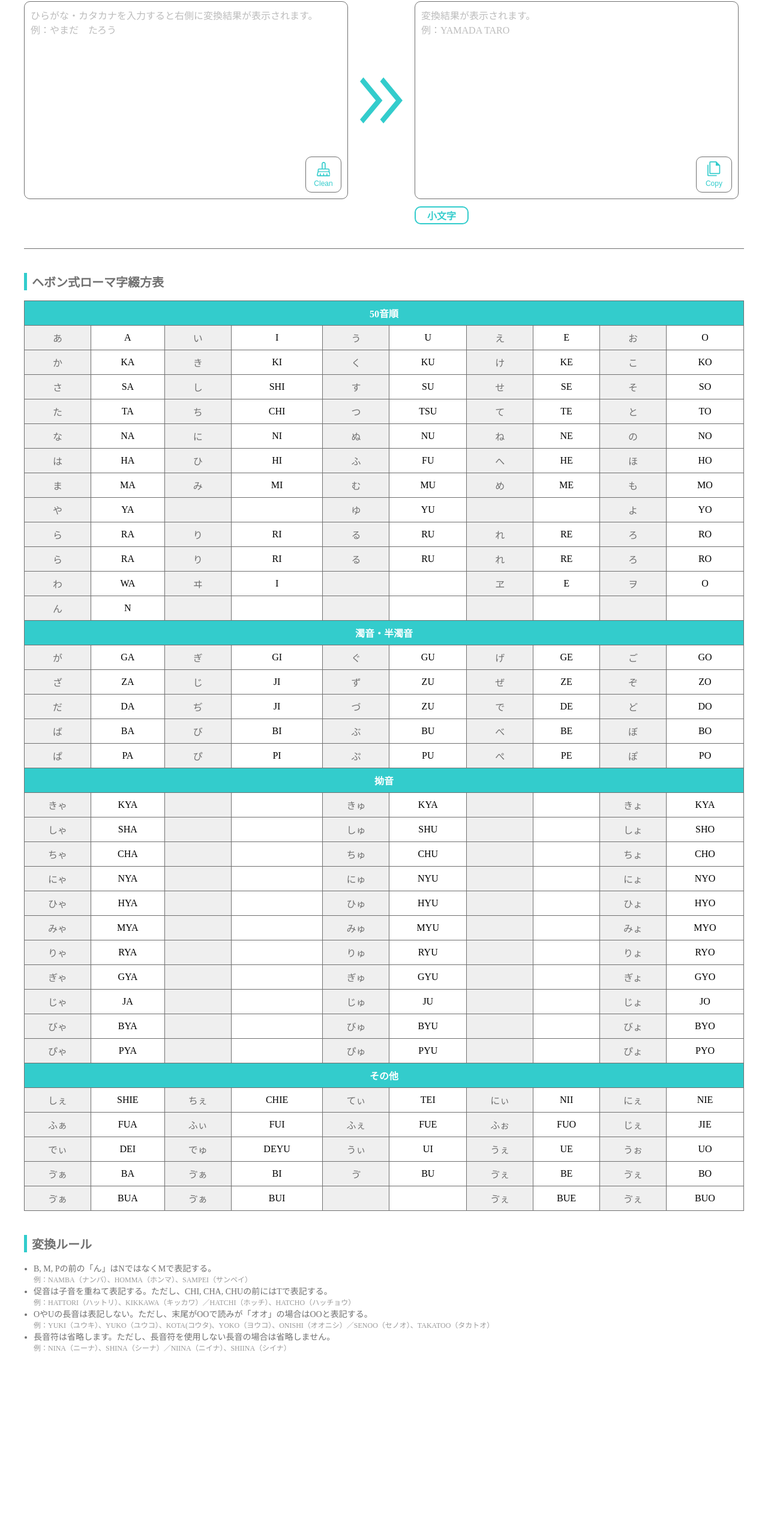
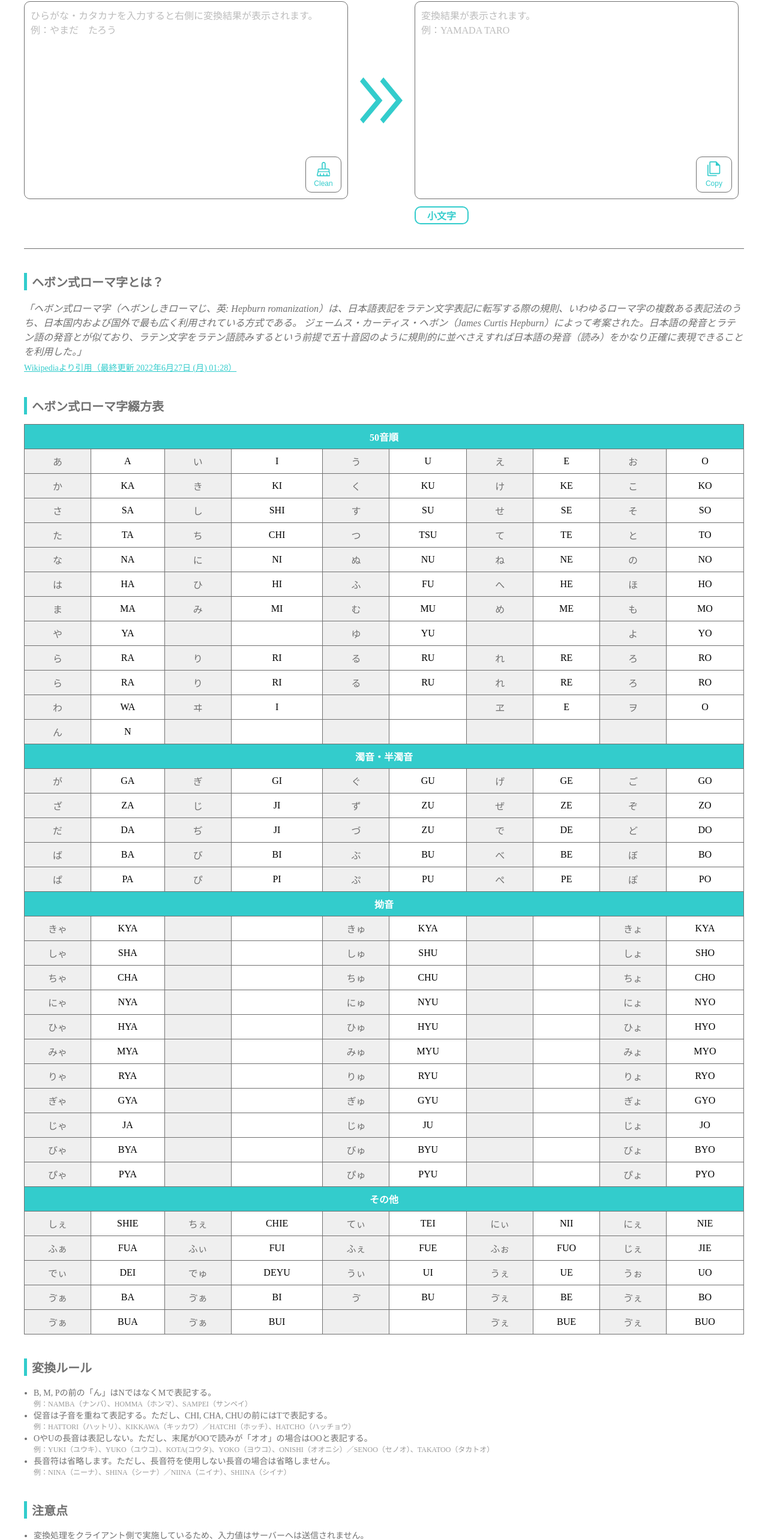
Before and after one commit to m1y474/hepburn-romanization, a React app: page / in a window 1280 px wide. Shown: the part 66-2632 px from the top of the page at 60% size. Before the commit the page ends 2336 px from the top, so only its background shows below. Built offline with nearby package versions, Linux system fonts and the light colour scheme.

Commit message:
AboutとNoteの追加

```diff
--- a/src/App.tsx
+++ b/src/App.tsx
@@ -9,6 +9,8 @@ import SpellingTable from "@components/SpellingTable";
 import Check from "@components/Check";
 import ReactGA from "react-ga4";
 import TranslateRule from "@components/TranslateRule";
+import Note from "@components/Note";
+import About from "@components/About";
 
 ReactGA.initialize("G-FB9FGN6TC8");
 ReactGA.send("pageview");
@@ -140,12 +142,20 @@ export default class App extends React.Component<React.FC, AppState> {
           </div>
         </div>
         <div className={styles.headingWrapper}>
+          <Heading text="ヘボン式ローマ字とは？" />
+          <About />
+        </div>
+        <div className={styles.headingWrapper}>
           <Heading text="ヘボン式ローマ字綴方表" />
           <SpellingTable />
         </div>
         <div className={styles.headingWrapper}>
           <Heading text="変換ルール" />
-<TranslateRule />
+          <TranslateRule />
+        </div>
+        <div className={styles.headingWrapper}>
+          <Heading text="注意点" />
+          <Note />
         </div>
       </div>
     );
--- /dev/null
+++ b/src/components/About.tsx
@@ -0,0 +1,22 @@
+import React from "react";
+import styles from "@styles/app.scss";
+
+export default class About extends React.Component {
+  render(): React.ReactNode {
+    return (
+      <>
+        <q className={styles.quote}>
+          ヘボン式ローマ字（ヘボンしきローマじ、英: Hepburn
+          romanization）は、日本語表記をラテン文字表記に転写する際の規則、いわゆるローマ字の複数ある表記法のうち、日本国内および国外で最も広く利用されている方式である。
+          ジェームス・カーティス・ヘボン（James Curtis
+          Hepburn）によって考案された。日本語の発音とラテン語の発音とが似ており、ラテン文字をラテン語読みするという前提で五十音図のように規則的に並べさえすれば日本語の発音（読み）をかなり正確に表現できることを利用した。
+        </q>
+        <p className={styles.author}>
+          <a href="https://ja.wikipedia.org/wiki/ヘボン式ローマ字" target="_blank" rel="noopener noreferrer">
+            Wikipediaより引用（最終更新 2022年6月27日 (月) 01:28）
+          </a>
+        </p>
+      </>
+    );
+  }
+}
--- /dev/null
+++ b/src/components/Note.tsx
@@ -0,0 +1,24 @@
+import React from "react";
+import styles from "@styles/app.scss";
+
+export default class Note extends React.Component {
+  render(): React.ReactNode {
+    return (
+      <ul className={styles.list}>
+        <li>変換処理をクライアント側で実施しているため、入力値はサーバーへは送信されません。</li>
+        <li>本サイトは素人が作成したサイトです。変換結果をコピーする場合は一度変換結果をご確認ください。</li>
+        <li>
+          本サイトにおける不具合を見つけた方は
+          <a
+            href="https://github.com/m1y474/hepburn-romanization/issues/new?title=不具合報告"
+            rel="noopener noreferrer"
+            target="_blank"
+          >
+            GitHub
+          </a>
+          にてご報告いただけますと助かります。
+        </li>
+      </ul>
+    );
+  }
+}
--- /dev/null
+++ b/src/styles/_about.scss
@@ -0,0 +1,13 @@
+@import "./vars";
+.quote {
+  font-size: 16px;
+  font-style: oblique;
+  color: $greyColor;
+}
+.author {
+  margin: 5px 0 0;
+  a {
+    font-size: 14px;
+    color: $mainColor;
+  }
+}
--- a/src/styles/app.scss
+++ b/src/styles/app.scss
@@ -6,5 +6,6 @@
 @import "./box";
 @import "./button";
 @import "./check";
+@import "./about";
 @import "./table";
 @import "./list";
--- a/src/types/index.d.ts
+++ b/src/types/index.d.ts
@@ -16,6 +16,7 @@ export type CheckProps = {
   label: string;
   onChange: (checked: boolean) => void;
 };
+
 export type HeadingProps = {
   text: string;
 };
```
